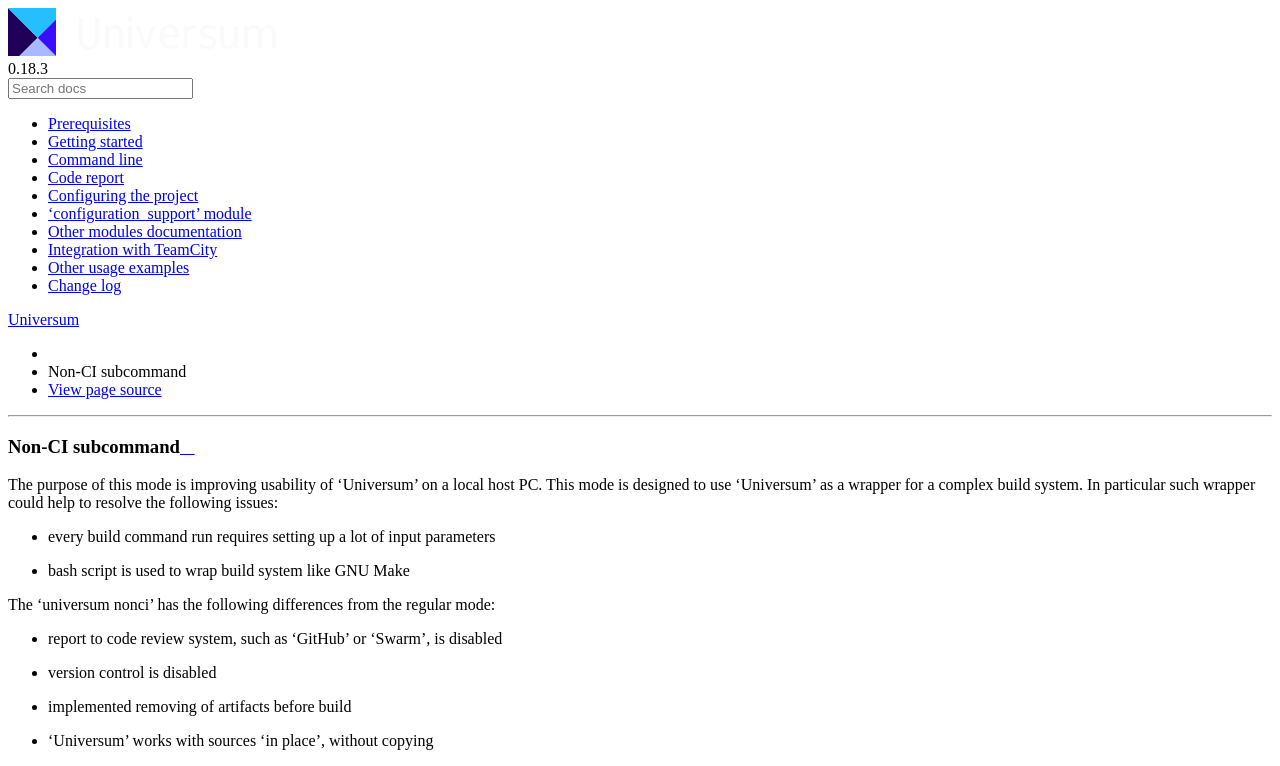
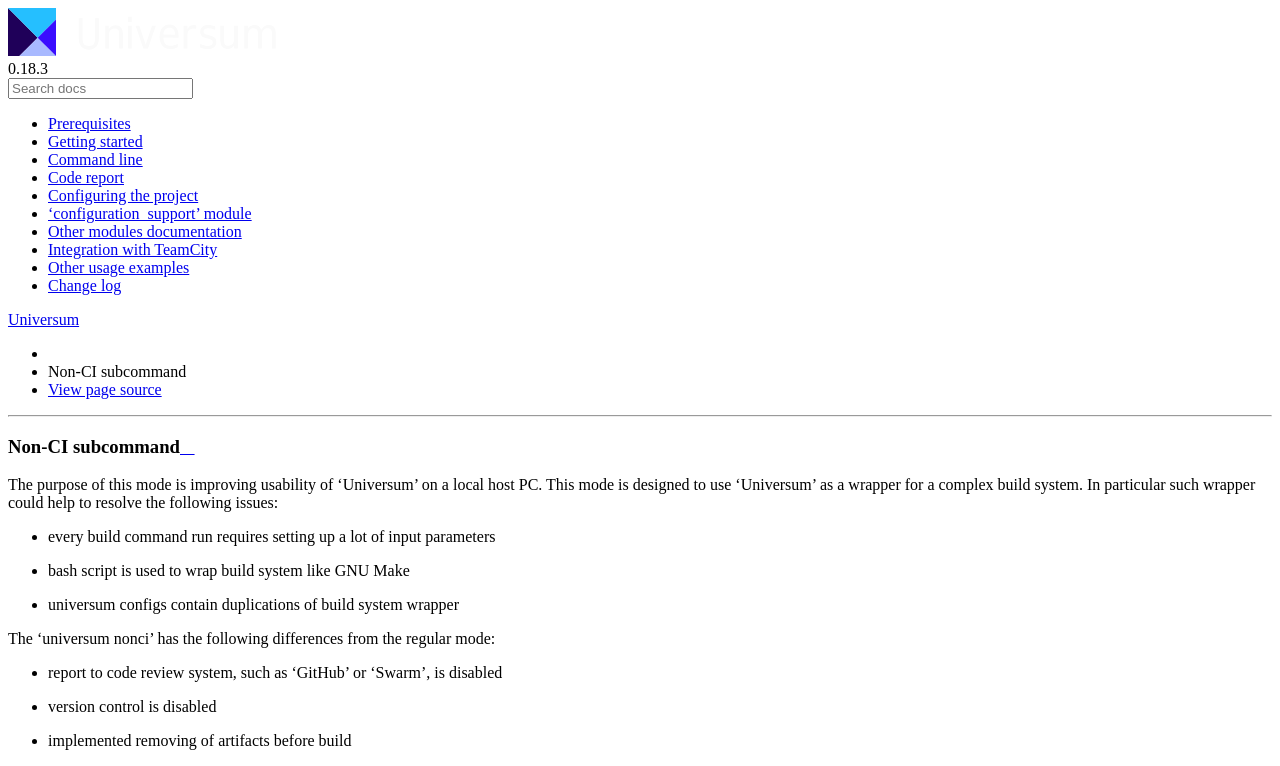
Before and after one commit to Samsung/Universum, a Sphinx documentation site: the page built from doc/args_nonci.rst, in a window 1280 px wide, cut to the strip 0-766 px from the top of the page. Built offline with Sphinx 7.4.7 and the Read the Docs theme 2.0.0, drawn with Linux system fonts in a browser that asks for light colours.

Commit message:
fix: review comments

```diff
--- a/doc/args_nonci.rst
+++ b/doc/args_nonci.rst
@@ -9,6 +9,7 @@
 
 - every build command run requires setting up a lot of input parameters
 - bash script is used to wrap build system like GNU Make
+- universum configs contain duplications of build system wrapper
 
 
 The 'universum nonci' has the following differences from the regular mode:
```
